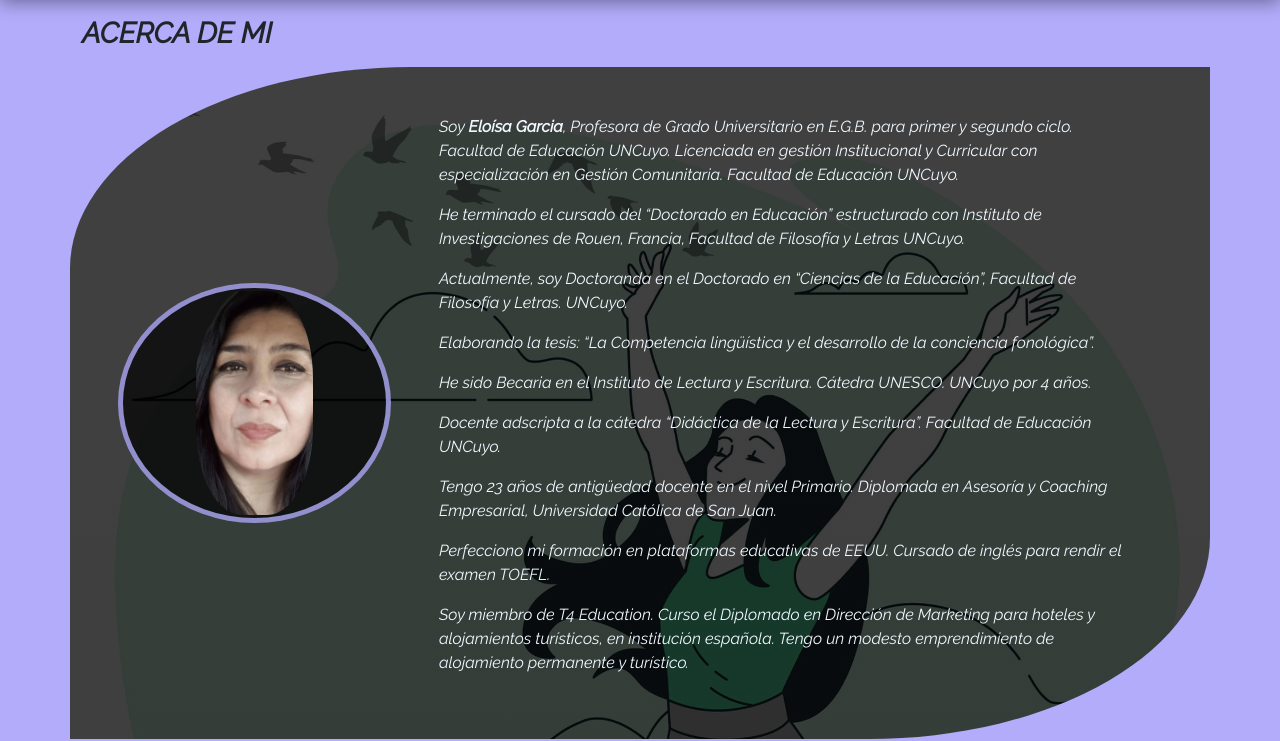
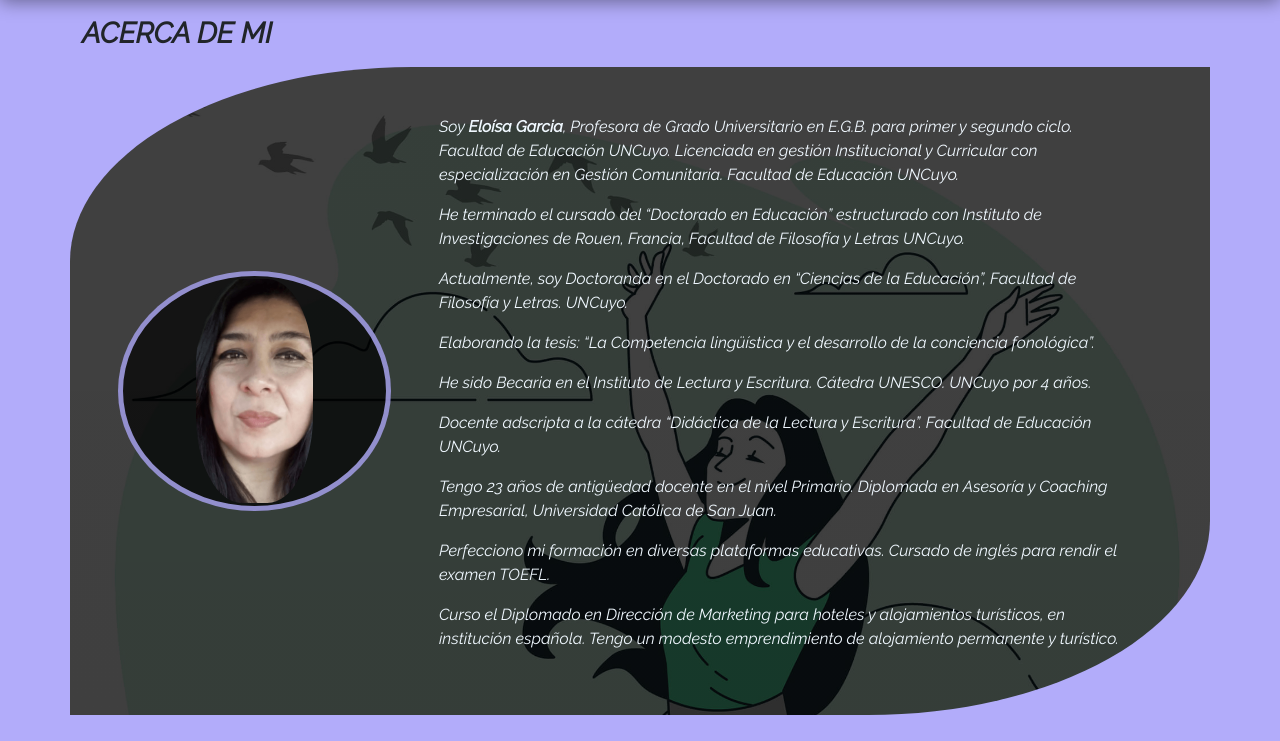
Before and after one commit to AmadeoSerio/Eloisa_Garcia, a website: page pages/acercaDeMi.html in a window 1280 px wide. Shown: the part 64-805 px from the top of the page. Drawn offline with nearby package versions, Linux system fonts and the light colour scheme.

Commit message:
eliminé en acerca de mí, lo del T4 y plataformar de EEUU, lo reemplacé con diversas plataformas educativas.

```diff
--- a/pages/acercaDeMi.html
+++ b/pages/acercaDeMi.html
@@ -114,10 +114,10 @@
                     Tengo 23 años de antigüedad docente en el nivel Primario. Diplomada en Asesoría y Coaching Empresarial, Universidad Católica de San Juan.
                 </p>
                 <p>
-                    Perfecciono mi formación en plataformas educativas de EEUU. Cursado de inglés para rendir el examen TOEFL.
+                    Perfecciono mi formación en diversas plataformas educativas. Cursado de inglés para rendir el examen TOEFL.
                 </p>
                 <p>
-                    Soy miembro de T4 Education. Curso el Diplomado en Dirección de Marketing para hoteles y alojamientos turísticos, en institución española. Tengo un modesto emprendimiento de alojamiento permanente y turístico.
+                    Curso el Diplomado en Dirección de Marketing para hoteles y alojamientos turísticos, en institución española. Tengo un modesto emprendimiento de alojamiento permanente y turístico.
                 </p>
             </div>
         </div>
```
